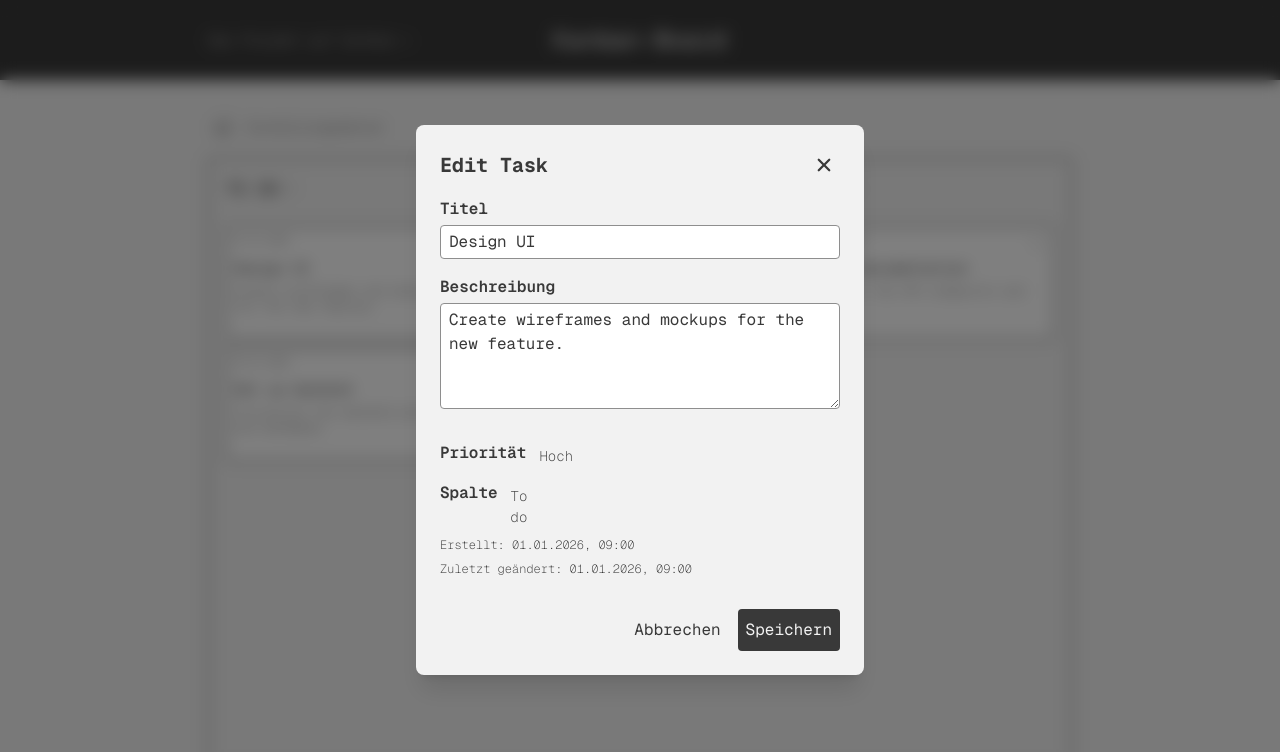
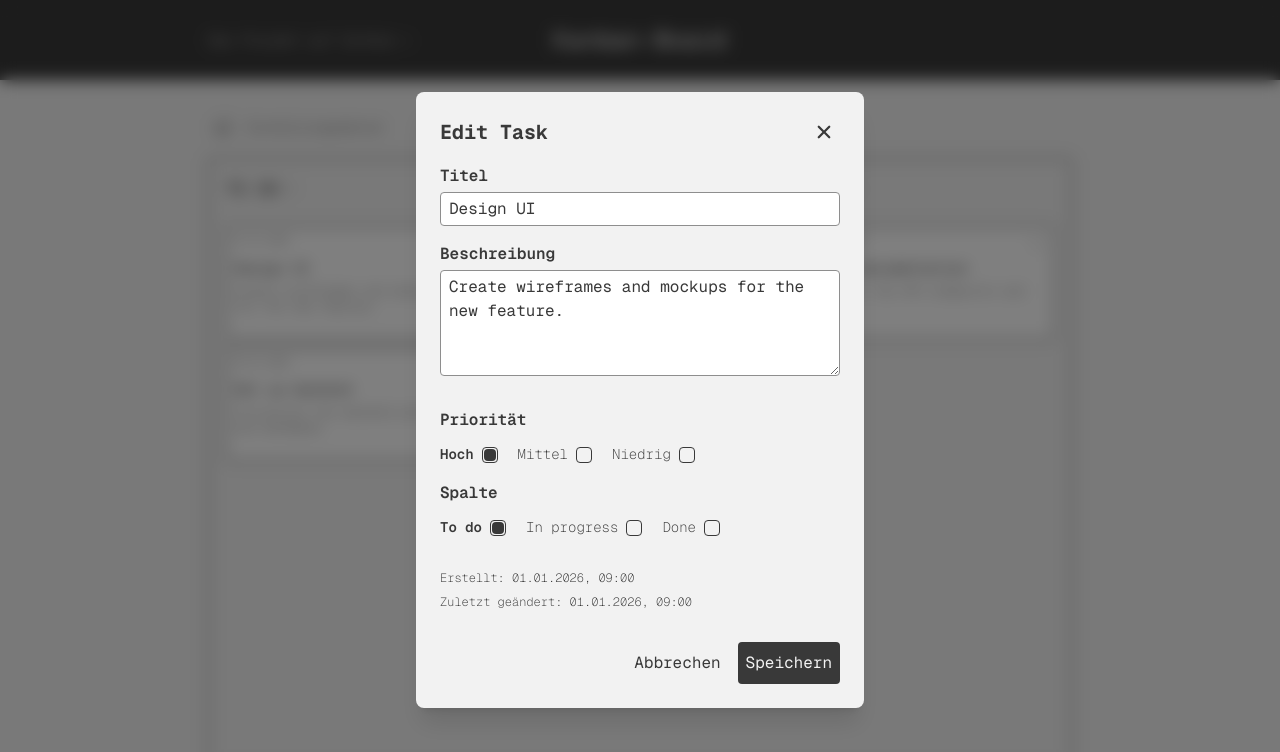
Before and after one commit to FabianHeeke/React-Demo-Kanban-Board, a React (Vite) app: page / in a window 1280 px wide. Both pictures are taken after a click on the button 352 px from the left and 282 px from the top of the page. Shown: the top 752 px of the page. Built offline with nearby package versions, Linux system fonts and the light colour scheme.

Commit message:
Added new Select component to TaskForm

```diff
--- a/src/features/kanban-board/components/TaskForm.tsx
+++ b/src/features/kanban-board/components/TaskForm.tsx
@@ -1,6 +1,6 @@
 import { FormEvent, useActionState, useState } from 'react';
 import Task from '../interfaces/Task.interface';
-import KanbanSelect from '@/components/ui/KanbanSelect';
+import KanbanCheckboxSelect from '@/components/ui/KanbanCheckboxSelect';
 import useBoardStore from '../hooks/useBoardStore';
 import KanbanButton from '@/components/ui/KanbanButton';
 import { useTaskUtils } from '../hooks/useTaskUtils';
@@ -73,9 +73,9 @@ const TaskForm = ({ onSubmit, taskParams }: TaskFormProps) => {
       </div>
       {/* Priority + columnId */}
       <div className="flex flex-col gap-4">
-        <div className="flex gap-1">
+        <div className="flex flex-col gap-3">
           <label className="font-semibold">Priorität</label>
-          <KanbanSelect
+          <KanbanCheckboxSelect
             options={[
               { displayName: 'Hoch', value: 3 },
               { displayName: 'Mittel', value: 2 },
@@ -86,9 +86,9 @@ const TaskForm = ({ onSubmit, taskParams }: TaskFormProps) => {
             }
           />
         </div>
-        <div className="flex gap-1">
+        <div className="flex flex-col gap-3">
           <label className="font-semibold">Spalte</label>
-          <KanbanSelect
+          <KanbanCheckboxSelect
             options={useBoardStore((state) => state.columns).map((column) => ({
               displayName: column.name,
               value: column.id,
```
